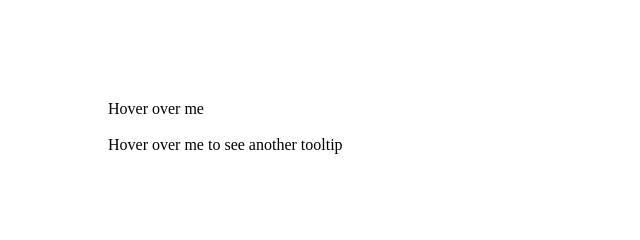
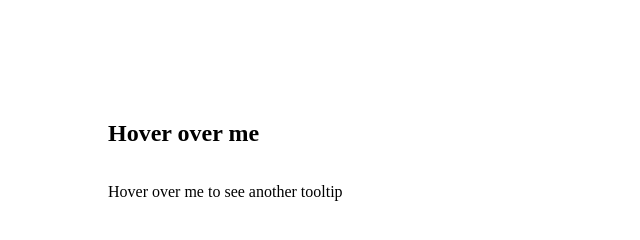
Before and after one commit to acciojob/react-composition-3-HiteshRathi02, a React app: page / in a window 1280 px wide. Shown: the whole page, without its empty margins (0-640 px from the left). Built offline with nearby package versions, Linux system fonts and the light colour scheme.

Commit message:
updated classname and tags

```diff
--- a/src/components/App.js
+++ b/src/components/App.js
@@ -4,17 +4,19 @@ import Tooltip from './Tooltip';
 function App() {
   return (
     <div id='main' style={{margin:100}}>
+      <h2 className='tooltip'>
       <Tooltip text="This is a tooltip">
-        <span style={{cursor:'pointer'}}>Hover over me</span>
+        Hover over me
       </Tooltip>
+      </h2>
+<br/>
+<p className='tooltip'>
+      <Tooltip text="This is another tooltip">
 
-      <br /><br />
+          Hover over me to see another tooltip
 
-      <Tooltip text="This is another tooltip">
-        <span style={{cursor: 'pointer' }}>
-          Hover over me to see another tooltip
-        </span>
       </Tooltip>
+</p>
     </div>
   );
 }
--- a/src/components/Tooltip.js
+++ b/src/components/Tooltip.js
@@ -10,11 +10,10 @@ const Tooltip = ({ text, children }) => {
 
   return (
     <div
-      className="tooltip"
       onMouseEnter={showTooltip}
       onMouseLeave={hideTooltip}
     >
-      <span className="tooltiptext" style={visible? {display:"block"}:{display:"none"}}>{text}</span>
+      {visible && <span className="tooltiptext">{text}</span>}
       {children}
     </div>
   );
--- a/src/styles/App.css
+++ b/src/styles/App.css
@@ -1,6 +1,7 @@
 .tooltip {
   position: relative;
   display: inline-block;
+  cursor: pointer;
 }
 
 .tooltiptext {
```
